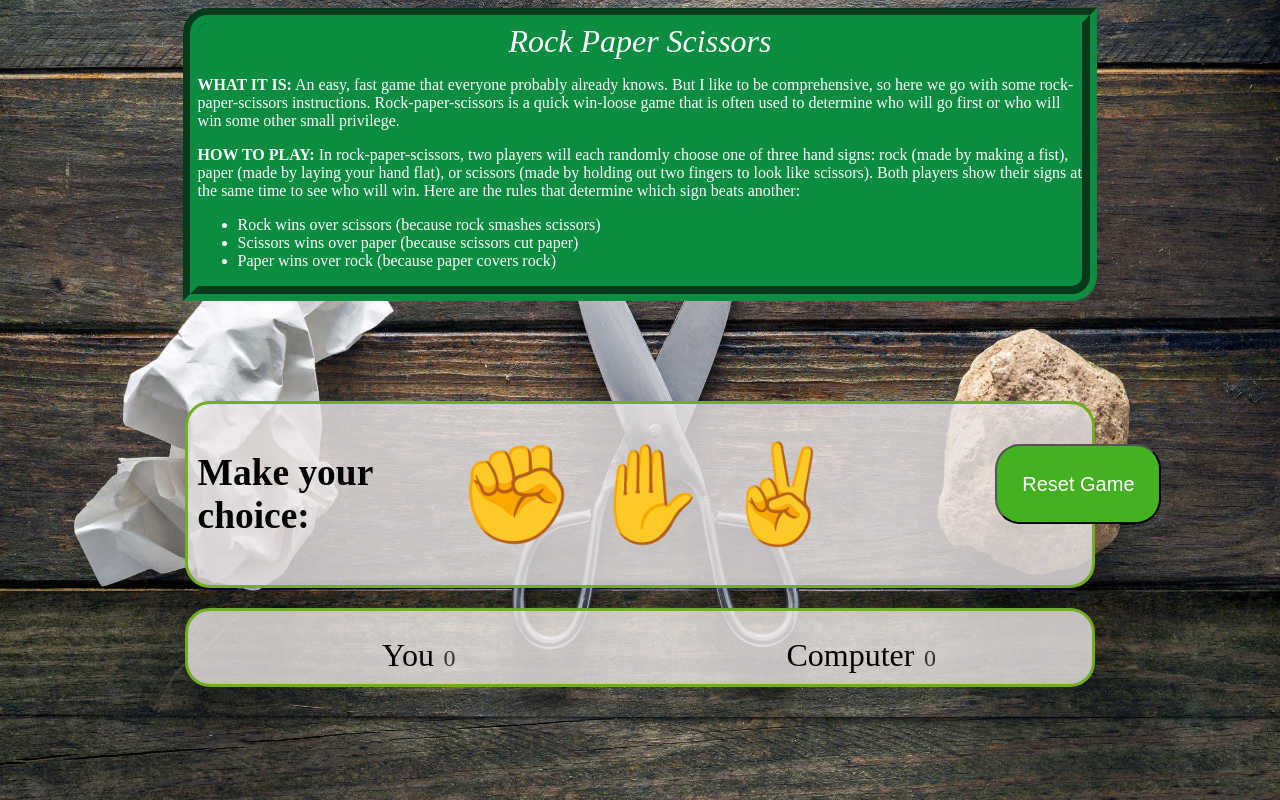
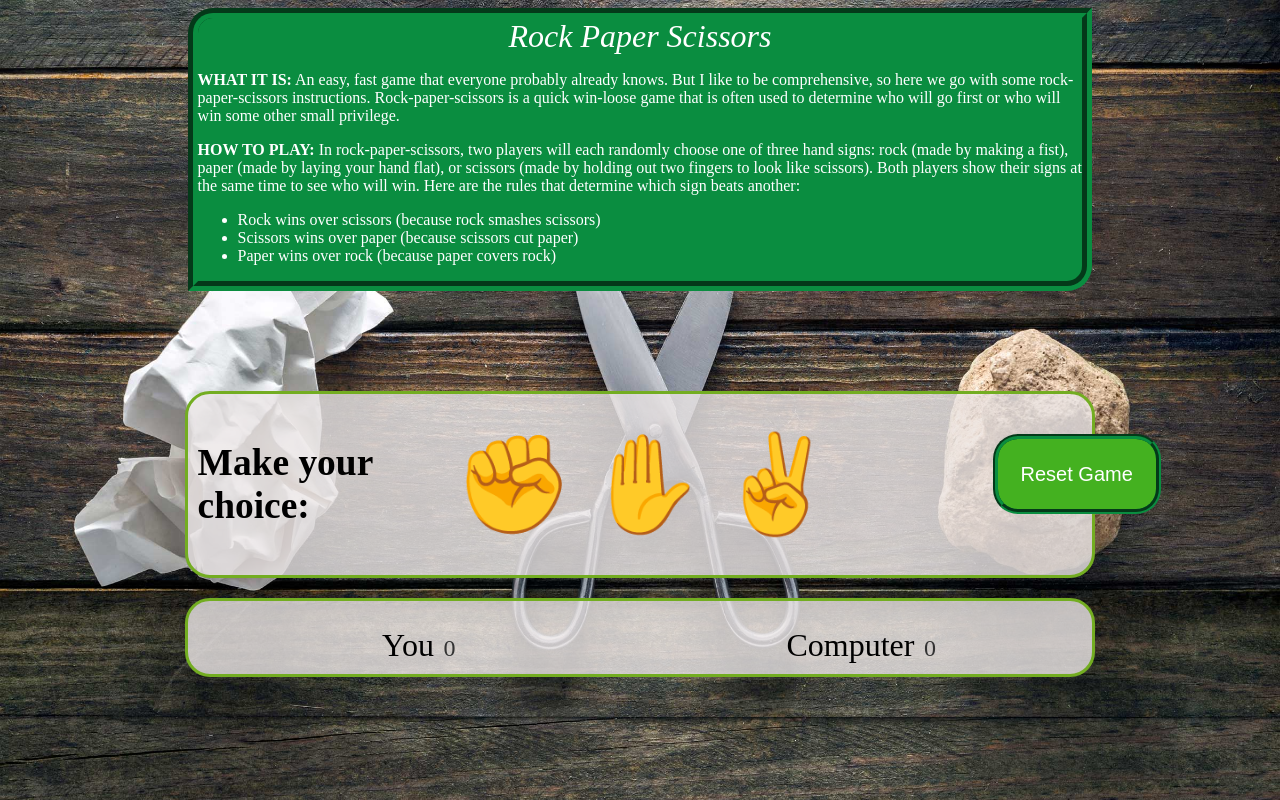
Before and after one commit to mikyrenato/2nd-Project, a plain HTML site: page index.html in a window 1280 px wide. Drawn offline with Linux system fonts and the light colour scheme.

Commit message:
Add more style

```diff
--- a/assets/css/style.css
+++ b/assets/css/style.css
@@ -83,7 +83,7 @@ html {
     background-color: green;
     color: white;
     text-align: center;
-    border: 15px groove #0a8d40;
+    border: 10px groove #0a8d40;
     margin-right: 20px;
     background-color: #0a8d40;
     border-radius: 25px 0 25px 0;
@@ -105,6 +105,7 @@ li, p {
   border-radius: 25px;
   margin-top: 30px;
   margin-left: 150px;
+  border: 5px groove #0a8d40;
 }
 
 #reset:hover {
```
